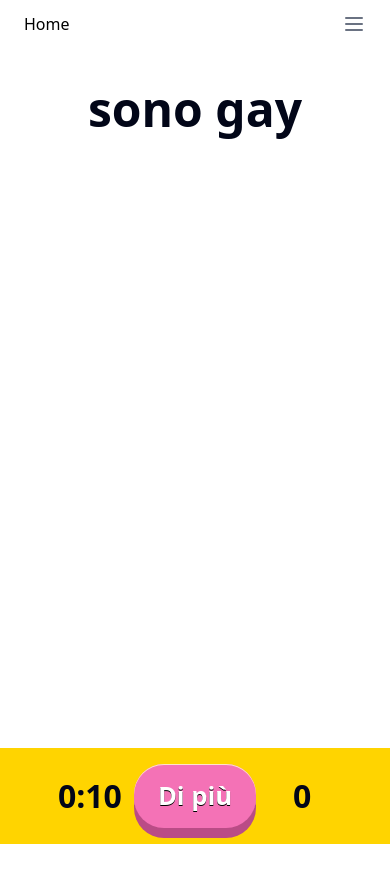
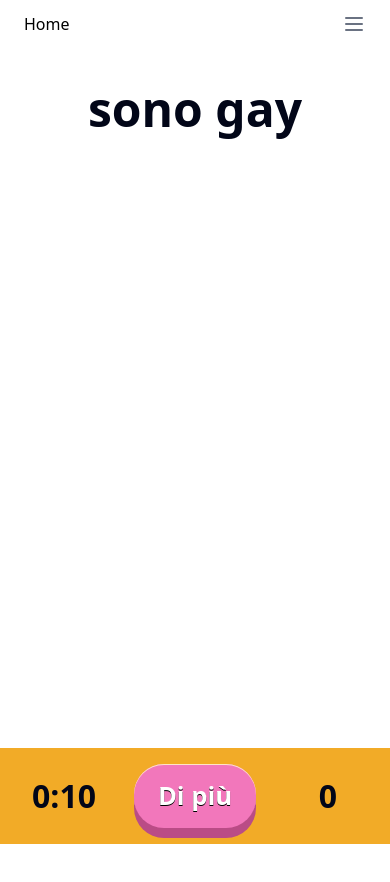
Before and after one commit to ChiaraPersona/Sboccat3, a SvelteKit app: page /gioca in a window 390 px wide. Shown: the top 882 px of the page. Built offline with nearby package versions, Linux system fonts and the light colour scheme.

Commit message:
gioco finito

```diff
--- a/src/routes/gioca/+page.svelte
+++ b/src/routes/gioca/+page.svelte
@@ -12,6 +12,9 @@
 	let playerName = '';
 	let nameSubmitted = false;
 	let leaderboard = [];
+
+	let pressed = false; // animazione bottone "Di più"
+	let pressedRestart = false; // animazione bottone "Restart"
 
 	onMount(() => {
 		// Disabilita zoom su doppio tap
@@ -45,7 +48,6 @@
 
 	function increase() {
 		if (gameOver || nameSubmitted) return;
-
 		if (!timerStarted) startTimer();
 
 		frase += 'y';
@@ -83,6 +85,8 @@
 		playerName = '';
 		nameSubmitted = false;
 		clearInterval(timerInterval);
+
+		pressedRestart = false; // reset animazione bottone restart
 	}
 
 	function getPlayerPosition() {
@@ -104,10 +108,33 @@
 		<div class="timer">{formatTime(timeLeft)}</div>
 
 		{#if !nameSubmitted}
-			<button class="btn-text" on:click={increase} disabled={gameOver}>Di più</button>
+			<button
+				class="btn-text"
+				class:pressed
+				on:mousedown={() => (pressed = true)}
+				on:mouseup={() => (pressed = false)}
+				on:mouseleave={() => (pressed = false)}
+				on:touchstart={() => (pressed = true)}
+				on:touchend={() => (pressed = false)}
+				on:click={increase}
+				disabled={gameOver}
+			>
+				Di più
+			</button>
 		{:else}
 			<div class="restart-wrapper">
-				<button class="btn-text" on:click={reset}>Restart</button>
+				<button
+					class="btn-text"
+					class:pressed={pressedRestart}
+					on:mousedown={() => (pressedRestart = true)}
+					on:mouseup={() => (pressedRestart = false)}
+					on:mouseleave={() => (pressedRestart = false)}
+					on:touchstart={() => (pressedRestart = true)}
+					on:touchend={() => (pressedRestart = false)}
+					on:click={reset}
+				>
+					Restart
+				</button>
 			</div>
 		{/if}
 
@@ -167,9 +194,6 @@
 		align-items: center;
 		width: 100%;
 		padding: 0 1rem;
-		/* rimuovi o commenta altezza e overflow */
-		/* height: 320px; */
-		/* overflow-y: auto; */
 	}
 
 	.frase {
@@ -183,22 +207,22 @@
 	}
 
 	.bottom-controls {
-		margin-bottom: 0; /* togli il margine sotto */
-		padding: 1rem 0; /* padding solo sopra e sotto, senza ai lati */
-		width: 100vw; /* tutta la larghezza della viewport */
-		max-width: 100vw; /* niente max-width */
-		background-color: #ffd400;
-		border-radius: 0; /* nessun raccordo */
-		box-shadow: none; /* togli l’ombra se vuoi */
+		margin-bottom: 0;
+		padding: 1rem 0;
+		width: 100vw;
+		max-width: 100vw;
+		background-color: #f2ab27;
+		border-radius: 0;
+		box-shadow: none;
 		display: flex;
 		justify-content: center;
 		align-items: center;
 		gap: 1.5rem;
 		flex-wrap: nowrap;
-		position: fixed; /* fissalo in basso */
+		position: fixed;
 		bottom: 0;
 		left: 0;
-		z-index: 100; /* sopra altri elementi */
+		z-index: 100;
 	}
 
 	.timer,
@@ -212,7 +236,7 @@
 	}
 
 	.btn-text {
-		background-color: #f472b6;
+		background-color: #f277bb;
 		color: white;
 		font-weight: bold;
 		font-size: 2rem;
@@ -226,7 +250,9 @@
 			inset 0 1px 0 #ffe5c4,
 			0 10px 0 #ba4c86;
 		text-shadow: 0 1px 0 #000;
-		transition: background-color 0.2s ease;
+		transition:
+			transform 0.1s ease,
+			box-shadow 0.1s ease;
 		white-space: nowrap;
 		flex-shrink: 0;
 	}
@@ -235,6 +261,13 @@
 		background-color: #aaa;
 		cursor: not-allowed;
 		box-shadow: none;
+	}
+
+	.btn-text.pressed {
+		transform: translateY(4px);
+		box-shadow:
+			inset 0 1px 3px rgba(0, 0, 0, 0.3),
+			0 2px 0 #ba4c86;
 	}
 
 	.leaderboard-popup {
@@ -295,7 +328,6 @@
 		cursor: not-allowed;
 	}
 
-	/* Su mobile: rendi il bottone un po' più piccolo ma stabile */
 	@media (max-width: 600px) {
 		.leaderboard-popup {
 			max-width: 90%;
@@ -313,12 +345,8 @@
 		}
 
 		.bottom-controls {
-			max-width: 100%;
-			gap: 1rem;
+			justify-content: space-between;
+			padding: 1rem 2rem;
 		}
 	}
-
-	:global(html) {
-		touch-action: manipulation;
-	}
 </style>
```
